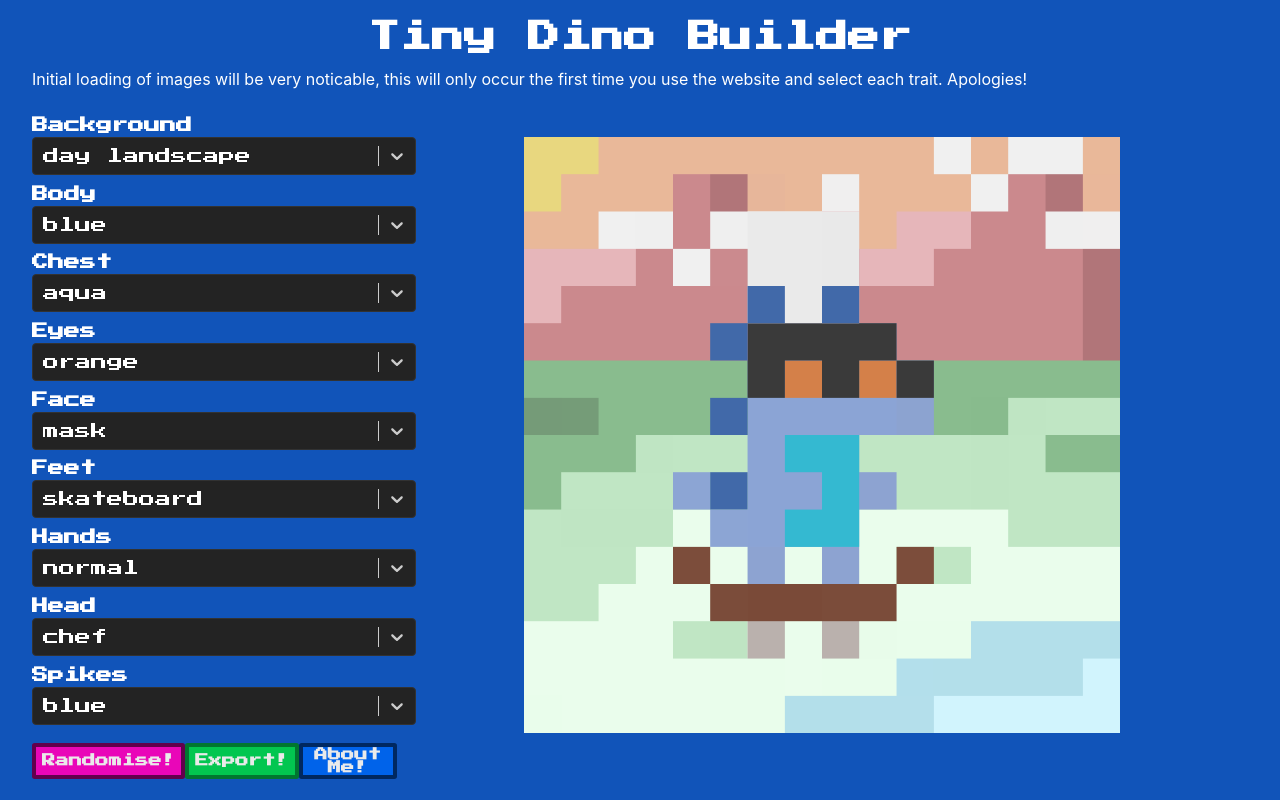
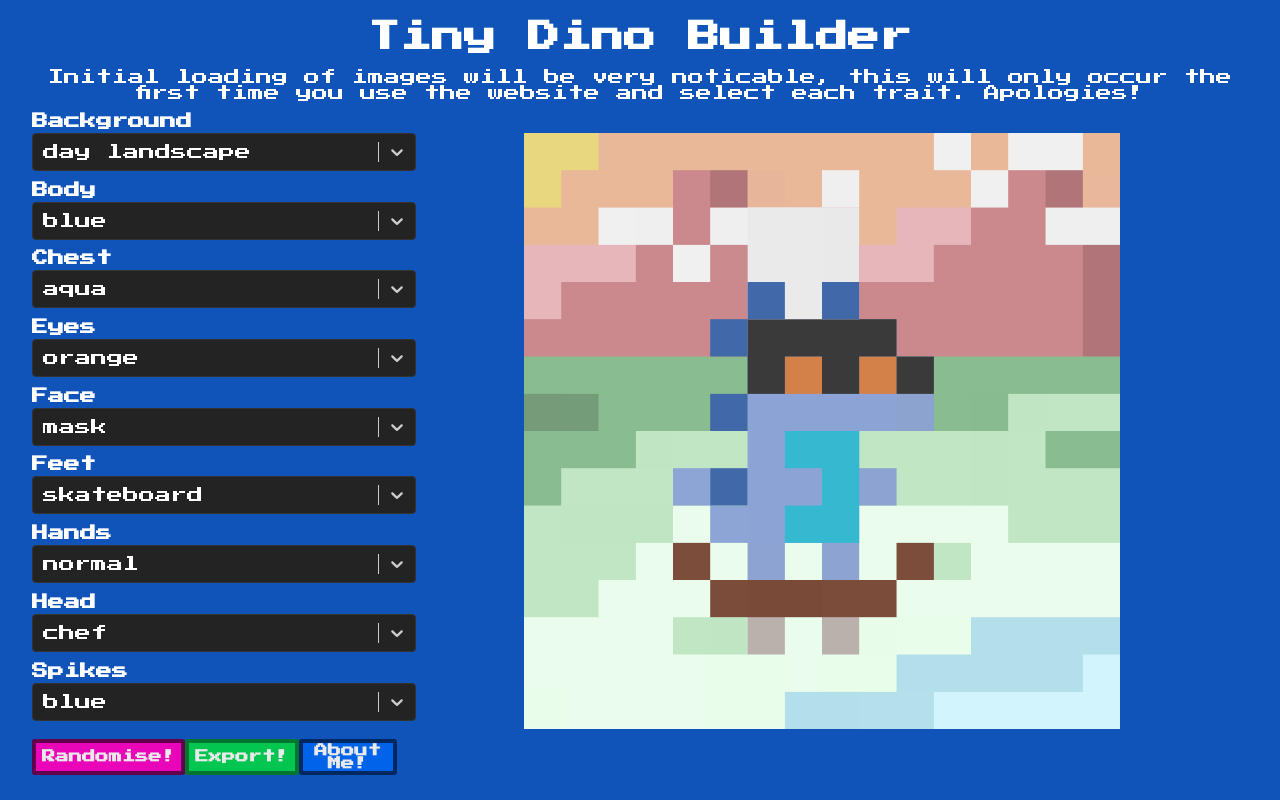
Before and after one commit to NiamiTV/tinydinobuilder, a Next.js app: page / in a window 1280 px wide. Built offline with nearby package versions, Linux system fonts and the light colour scheme.

Commit message:
fix apology

```diff
--- a/pages/index.tsx
+++ b/pages/index.tsx
@@ -571,7 +571,7 @@ const Home: NextPage = () => {
         <title>Tiny Dino Builder</title>
       </Head>
       <h1 className={styles.Title}>Tiny Dino Builder</h1>
-      <p>Initial loading of images will be very noticable, this will only occur the first time you use the website and select each trait. Apologies!</p>
+      <p className={styles.subtitle}>Initial loading of images will be very noticable, this will only occur the first time you use the website and select each trait. Apologies!</p>
       <main className={styles.main}>
         <div className={styles.controls}>
 
--- a/styles/Home.module.css
+++ b/styles/Home.module.css
@@ -48,6 +48,12 @@
   text-align: center;
 }
 
+.subtitle {
+  font-family: 'Press Start 2P', cursive;
+  margin-bottom: 0;
+  text-align: center;
+}
+
 .Subheading {
   margin-bottom: 0;
   font-size: 2vh;
```
